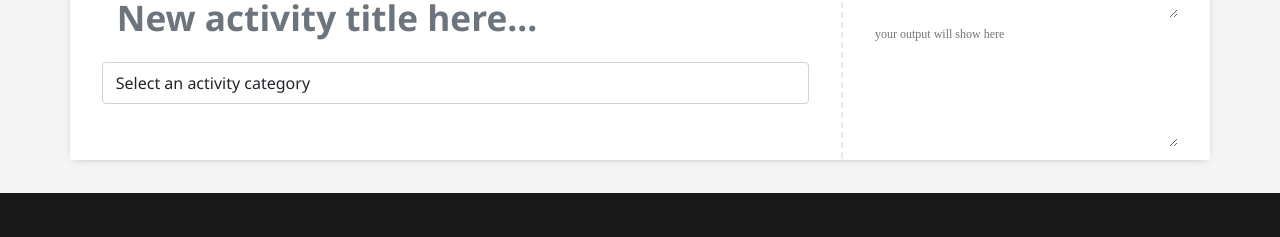
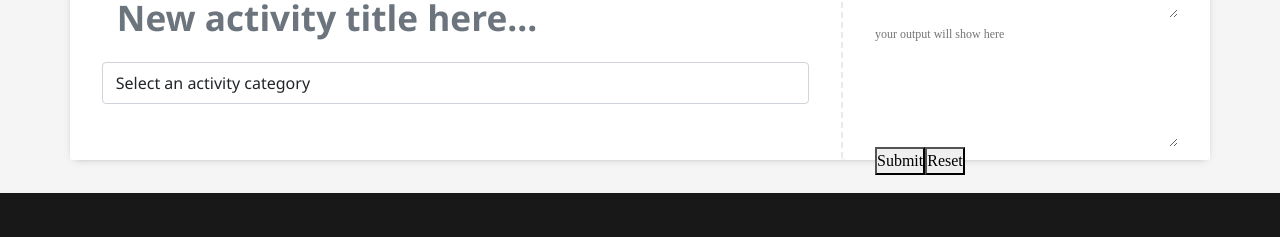
Before and after one commit to Pursottam6003/Designathon-for-one, a React (Create React App) app: page /addblogs2 in a window 1280 px wide. Shown: the part 930-1167 px from the top of the page. Built offline with nearby package versions, Linux system fonts and the light colour scheme.

Commit message:
move submit button to preview component

```diff
--- a/src/Components/Preview.js
+++ b/src/Components/Preview.js
@@ -94,6 +94,10 @@ export class Preview extends Component {
     })
   }
 
+  handleSubmit = () => {
+    console.log(this.state)
+  }
+
   componentDidUpdate(prevProps, prevState) {
     if (this.props !== prevProps) {
       this.updatePreview();
@@ -117,6 +121,9 @@ export class Preview extends Component {
           <div className='image-preview'>
             {imgComponentArr}
           </div>
+
+          <button onClick={this.handleSubmit}>Submit</button>
+          <button>Reset</button>
         </div>
       </>
     )
--- a/src/Components/addBlogs2.js
+++ b/src/Components/addBlogs2.js
@@ -7,13 +7,14 @@ export class AddBlogs2 extends Component {
     category: 0,
     formData: {},
     activityTitle: '',
-    images: []
+    images: [],
+    output: {}
   }
 
   state = this.initialState
 
 	handleSubmit = () => {
-
+		console.log('addblogs2 handlesubmit TODO')
 	}
 
   getPreview = (data) => {
@@ -39,6 +40,7 @@ export class AddBlogs2 extends Component {
             fields={this.state.formData}
             categoryId={this.state.category}
             images={this.state.images}
+            submit={this.handleSubmit}
           />
 				</div>
 			</div>
```
